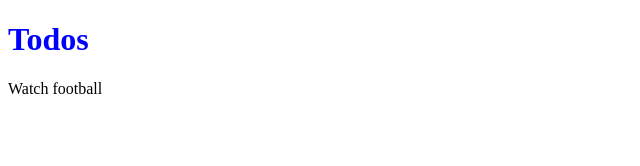
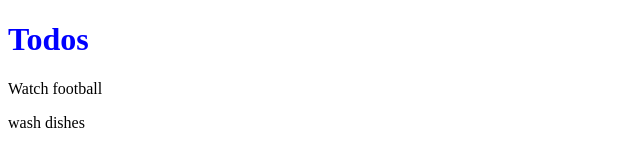
Before and after one commit to irungurobert/master-git, a plain HTML site: page index.html in a window 1280 px wide. Shown: the full height of the page, 0-640 px from the left. Drawn offline with Linux system fonts and the light colour scheme.

Commit message:
added a todo

```diff
--- a/index.html
+++ b/index.html
@@ -10,5 +10,6 @@
   <h1>Todos</h1>
 
   <p>Watch football</p>
+  <p>wash dishes</p>
 </body>
 </html>
```
